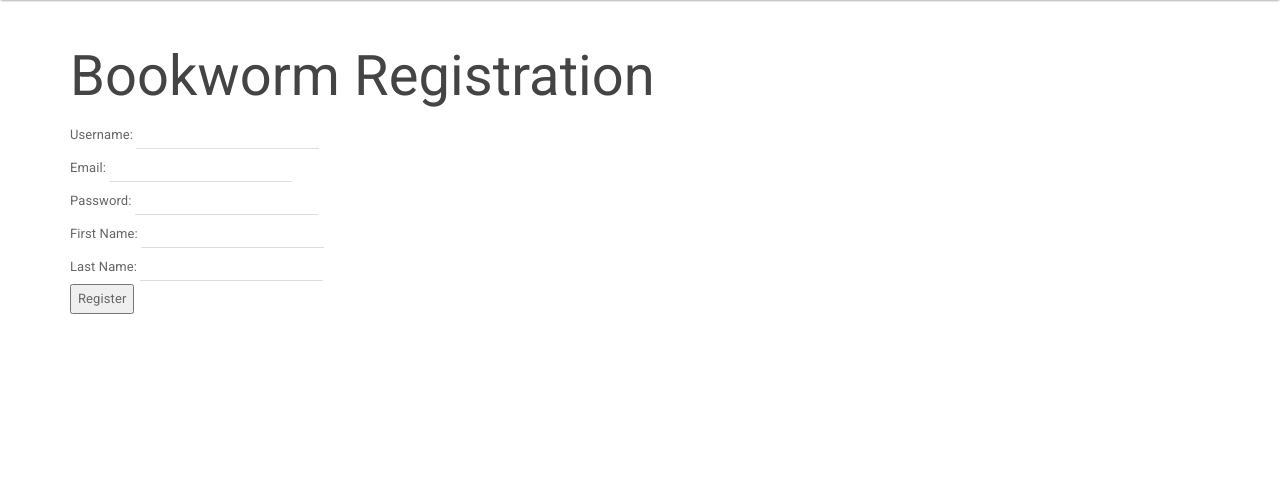
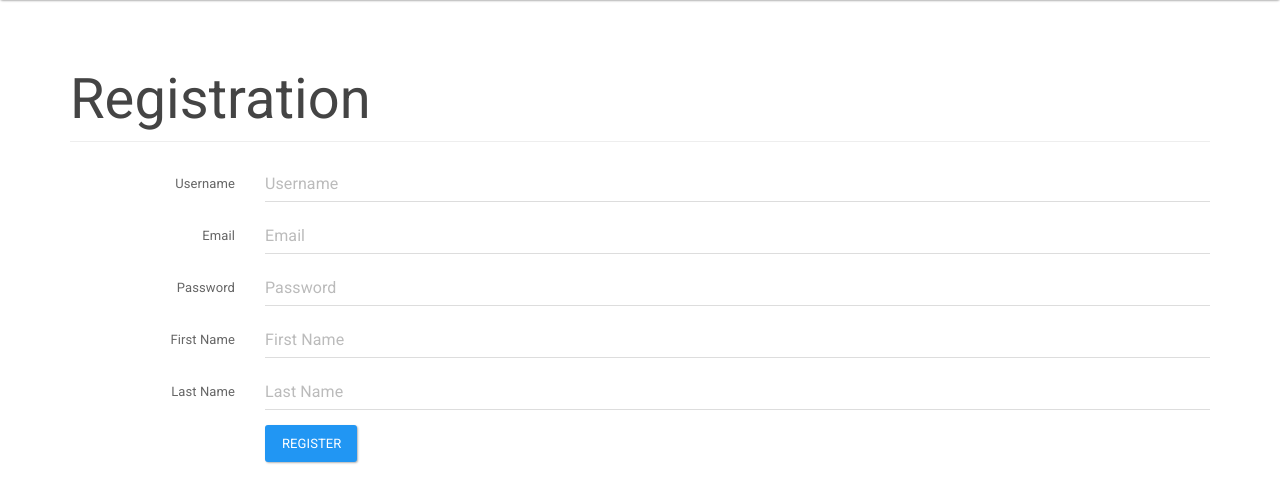
Before and after one commit to ehsu0407/cs411_bookworm, a Django app: page /register/ in a window 1280 px wide. Shown: the part 64-567 px from the top of the page. Run offline with Django 3.2, Linux system fonts and the light colour scheme; parts of the project's set-up code (start-up, migrations or seed data) failed here and were passed over; some libraries are stand-ins or nearby versions.

Commit message:
Improved the look of the registration page.

```diff
--- a/bookworm_app/templates/bookworm_app/register.html
+++ b/bookworm_app/templates/bookworm_app/register.html
@@ -2,46 +2,104 @@
 {% load widget_tweaks %}
 
 {% block content_body %}
+{#<div class="container">#}
+{#    <h1>Bookworm Registration</h1>#}
+{##}
+{#    {% if registered %}#}
+{#    <strong>Thank you for registering!</strong>#}
+{#    <a href="/">Return to the homepage to login.</a><br />#}
+{#    {% else %}#}
+{##}
+{#    <form id="register_form" method="post" action="/register/" enctype="multipart/form-data">#}
+{#        {% csrf_token %}#}
+{#        {{ register_form.non_field_errors }}#}
+{#        <div>#}
+{#            {{ register_form.username.errors }}#}
+{#            <label for="{{ register_form.username.id_for_label }}">Username:</label>#}
+{#            {{ register_form.username }}#}
+{#        </div>#}
+{#        <div>#}
+{#            {{ register_form.email.errors }}#}
+{#            <label for="{{ register_form.email.id_for_label }}">Email:</label>#}
+{#            {{ register_form.email }}#}
+{#        </div>#}
+{#        <div>#}
+{#            {{ register_form.password.errors }}#}
+{#            <label for="{{ register_form.password.id_for_label }}">Password:</label>#}
+{#            {{ register_form.password }}#}
+{#        </div>#}
+{#        <div>#}
+{#            {{ register_form.first_name.errors }}#}
+{#            <label for="{{ register_form.first_name.id_for_label }}">First Name:</label>#}
+{#            {{ register_form.first_name }}#}
+{#        </div>#}
+{#        <div>#}
+{#            {{ register_form.last_name.errors }}#}
+{#            <label for="{{ register_form.last_name.id_for_label }}">Last Name:</label>#}
+{#            {{ register_form.last_name }}#}
+{#        </div>#}
+{##}
+{#        <!-- Provide a button to click to submit the form. -->#}
+{#        <input type="submit" name="submit" value="Register" />#}
+{#    </form>#}
+{#    {% endif %}#}
+{#</div>#}
+
+<div class="container-fluid">
     <div class="container">
-    <h1>Bookworm Registration</h1>
+
+        <h1 class="page-header">Registration</h1>
 
         {% if registered %}
         <strong>Thank you for registering!</strong>
         <a href="/">Return to the homepage to login.</a><br />
         {% else %}
 
-    <form id="register_form" method="post" action="/register/" enctype="multipart/form-data">
+		<form class="form-horizontal" id="register_form" method="post" action="/register/" enctype="multipart/form-data" >
             {% csrf_token %}
-        {{ register_form.non_field_errors }}
-        <div>
-            {{ register_form.username.errors }}
-            <label for="{{ register_form.username.id_for_label }}">Username:</label>
-            {{ register_form.username }}
+            <div class="form-group">
+                <label for="{{ register_form.username.id_for_label }}" class="col-sm-2 control-label">Username</label>
+                <div class="col-sm-10">
+                    {% render_field register_form.username class+="form-control" placeholder="Username" %}
+                    <span class="text-danger">{{ register_form.username.errors }}</span>
                 </div>
-        <div>
-            {{ register_form.email.errors }}
-            <label for="{{ register_form.email.id_for_label }}">Email:</label>
-            {{ register_form.email }}
             </div>
-        <div>
-            {{ register_form.password.errors }}
-            <label for="{{ register_form.password.id_for_label }}">Password:</label>
-            {{ register_form.password }}
+            <div class="form-group">
+                <label for="inputEmail" class="col-sm-2 control-label">Email</label>
+                <div class="col-sm-10">
+                    {% render_field register_form.email class+="form-control" placeholder="Email" %}
+                    <span class="text-danger">{{ register_form.email.errors }}</span>
                 </div>
-        <div>
-            {{ register_form.first_name.errors }}
-            <label for="{{ register_form.first_name.id_for_label }}">First Name:</label>
-            {{ register_form.first_name }}
             </div>
-        <div>
-            {{ register_form.last_name.errors }}
-            <label for="{{ register_form.last_name.id_for_label }}">Last Name:</label>
-            {{ register_form.last_name }}
+            <div class="form-group">
+                <label for="inputPassword" class="col-sm-2 control-label">Password</label>
+                <div class="col-sm-10">
+                    {% render_field register_form.password class+="form-control" placeholder="Password" %}
+                    <span class="text-danger">{{ register_form.password.errors }}</span>
                 </div>
-
-        <!-- Provide a button to click to submit the form. -->
-        <input type="submit" name="submit" value="Register" />
+            </div>
+            <div class="form-group">
+                <label for="inputFirstName" class="col-sm-2 control-label">First Name</label>
+                <div class="col-sm-10">
+                    {% render_field register_form.first_name class+="form-control" placeholder="First Name" %}
+                    <span class="text-danger">{{ register_form.first_name.errors }}</span>
+                </div>
+            </div>
+            <div class="form-group">
+                <label for="inputLastName" class="col-sm-2 control-label">Last Name</label>
+                <div class="col-sm-10">
+                    {% render_field register_form.last_name class+="form-control" placeholder="Last Name" %}
+                    <span class="text-danger">{{ register_form.last_name.errors }}</span>
+                </div>
+            </div>
+            <div class="form-group">
+                <div class="col-sm-offset-2 col-sm-10">
+                    <button type="submit" name="submit" value="Register" class="btn btn-primary">Register</button>
+                </div>
+            </div>
         </form>
         {% endif %}
 	</div>
+</div>
+
 {% endblock %}
```
Also changed, not shown: db.sqlite3. Lines whose indentation alone changed are shown as unchanged.
